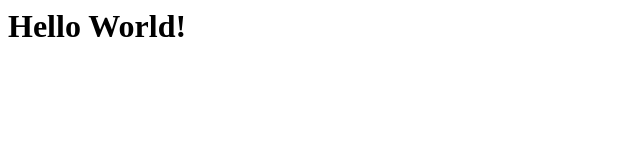
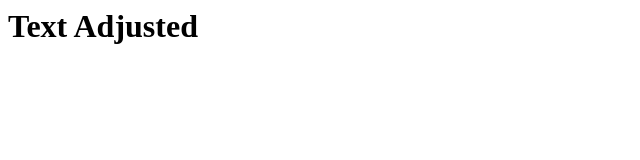
Before and after one commit to bewisesh91/practice_git, a plain HTML site: page index.html in a window 1280 px wide. Shown: the whole page, without its empty margins (0-640 px from the left). Drawn offline with Linux system fonts and the light colour scheme.

Commit message:
Update index.html

```diff
--- a/index.html
+++ b/index.html
@@ -1 +1 @@
-<h1> Hello World! </h1>
+<h1> Text Adjusted </h1>
```
